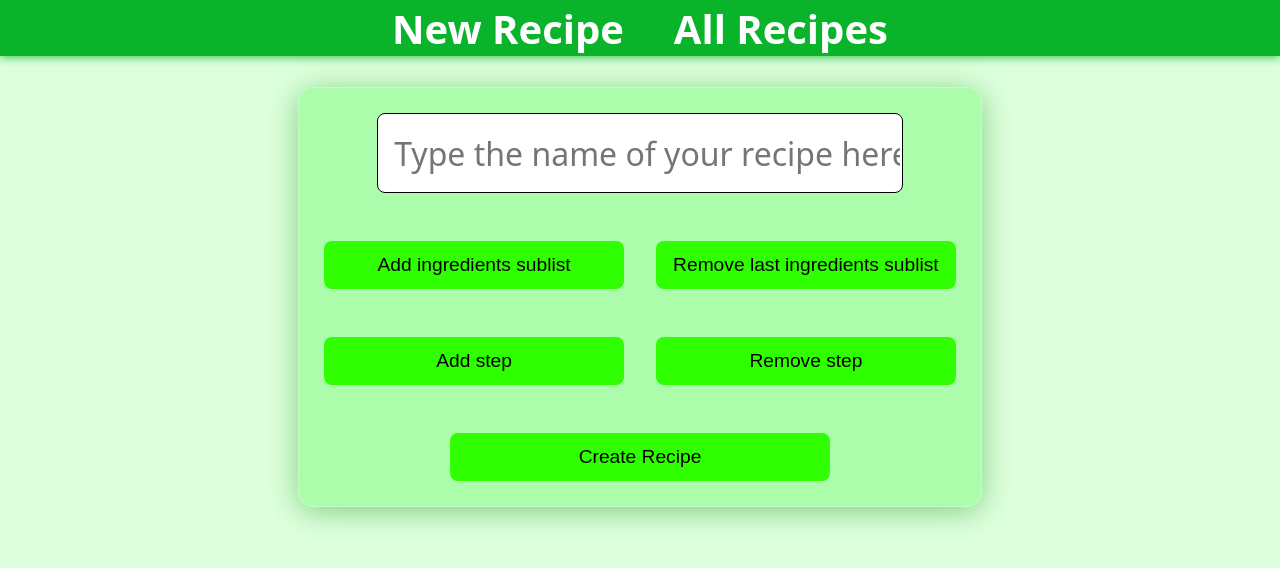
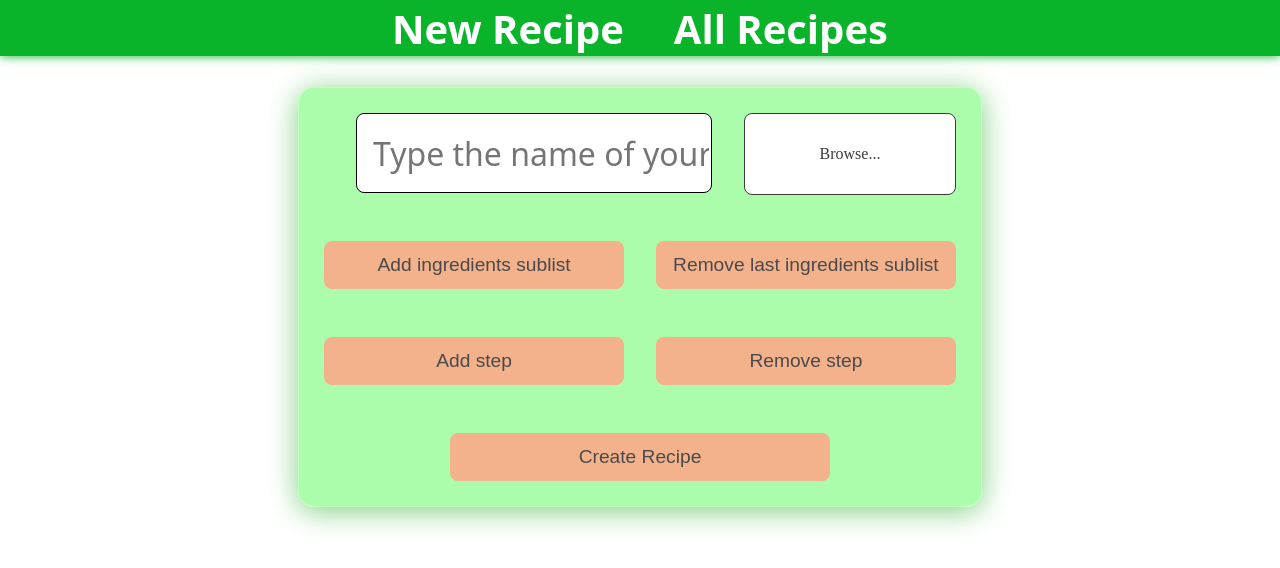
Before and after one commit to Naurid/Svelte, a SvelteKit app in the folder recipe-book/: page / in a window 1280 px wide. Shown: the top 568 px of the page. Built offline with nearby package versions, Linux system fonts and the light colour scheme.

Commit message:
[imageUpload][ingredientTypeSelection]

```diff
--- a/recipe-book/src/components/RecipeForm/IngredientInput.svelte
+++ b/recipe-book/src/components/RecipeForm/IngredientInput.svelte
@@ -1,8 +1,4 @@
 <script>
-	/**
-	 * @type {string}
-	 */
-	 export let ingredient_subtitle = '';
 	/**
 	 * @type {string}
 	 */
@@ -14,6 +10,8 @@
 
 	export let ingredientIndex;
 	export let subtitleIndex;
+
+	let quantityType= ['g', 'units', 'l', 'ml', 'kg'];
 </script>
 
 <div class="ingredientContainer">
@@ -34,7 +32,11 @@
 			bind:value={ingredient_quantity}
 			placeholder="Type the desired quantity here in grams..."
 		/>
-		<p>g</p>
+		<select name="recipe[subtitle][{subtitleIndex}][ingredients][{ingredientIndex}][ingredient_type]" id="quantity">
+			{#each quantityType as type}
+				<option value="{type}">{type}</option>
+			{/each}
+		</select>
 	</div>
 </div>
 
--- a/recipe-book/src/components/RecipeForm/NewRecipeForm.svelte
+++ b/recipe-book/src/components/RecipeForm/NewRecipeForm.svelte
@@ -20,6 +20,22 @@
 	 * @type {any[]}
 	 */
 	let stepscontainers = [];
+
+	let imageURL = '';
+
+	const handleImageChange =(/** @type {{ target: { files: any[]; }; }} */ event)=>{
+		const file = event.target.files[0];
+
+		if (file && file.type.startsWith('image/')) {
+      const reader = new FileReader();
+      reader.onload = () => {
+        imageURL = reader.result; // Update the imageUrl with the base64 data URL
+      };
+      reader.readAsDataURL(file);
+    } else {
+      alert('Please select a valid image file.');
+    }
+	}
 
 	const addIngredientsField = () => {
 		ingredientsSubtitles = [
@@ -60,14 +76,18 @@
 	 * @param {any} event
 	 */
 	async function handleSubmit(event) {
-		console.log(event.target.closest('form'));
+		console.log("submit");
 
-		const request = await sendXHR('/create-recipe', {}, event);
+		//const request = await sendXHR('/create-recipe', {}, event);
 	}
 </script>
 
 <form on:submit|preventDefault={handleSubmit}>
-	<TitleForm bind:recipeTitle={recipeTitle} />
+	<div class="titleContainer">
+		<TitleForm bind:recipeTitle={recipeTitle} />
+		<label style="background-image: url({imageURL});" for="upload-photo">Browse...</label>
+		<input type="file" accept="image/png, image/jpg, image/jpeg" id="upload-photo" bind:value={imageURL} on:change={handleImageChange}/>
+	</div>
 	<!--  make a component out of this (ingredientslist and ingredientssubtitles in there) -->
 	{#each ingredientsSubtitles as subtitle, index}
 		<IngredientsContainer
@@ -123,6 +143,30 @@
 		margin-top: 2rem;
 	}
 
+	.titleContainer{
+		display: flex;
+		width: 100%;
+	}
+
+	label{
+		display: flex;
+		align-items: center;
+		justify-content: center;
+		cursor: pointer;
+		background-color: var(--neutral-white);
+		color: rgb(60, 59, 59);
+		width: 50%;
+		height: 5rem;
+		border-radius: 0.5rem;
+		border: 1px solid;
+		background-size: cover;
+		background-position: center;
+	}
+	#upload-photo{
+		opacity: 0;
+		position: absolute;
+		z-index: -1;
+	}
 	.buttonContainer{
 		width: 100%;
 		display: flex;
--- a/recipe-book/src/routes/main_style.css
+++ b/recipe-book/src/routes/main_style.css
@@ -18,7 +18,7 @@
       --button-text-active-hover: black;
 
 
-    /* --neutral-white: #ffffff;
+    --neutral-white: #ffffff;
     --neutral-grey: #A7A7A7;
 
     --button-active: #F3B18C;
```
Also changed, not shown: 1 other file (tests, documents, lock files or other folders).
